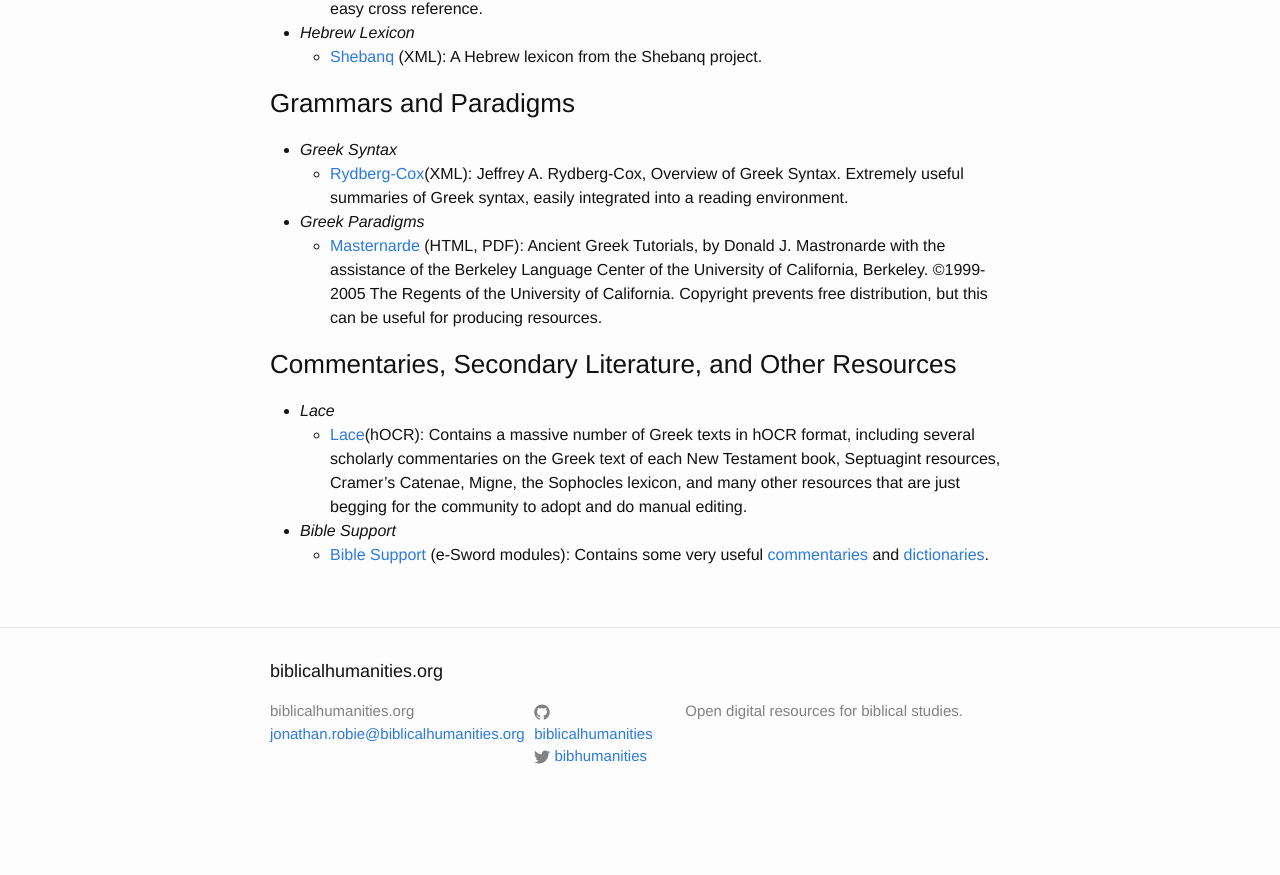
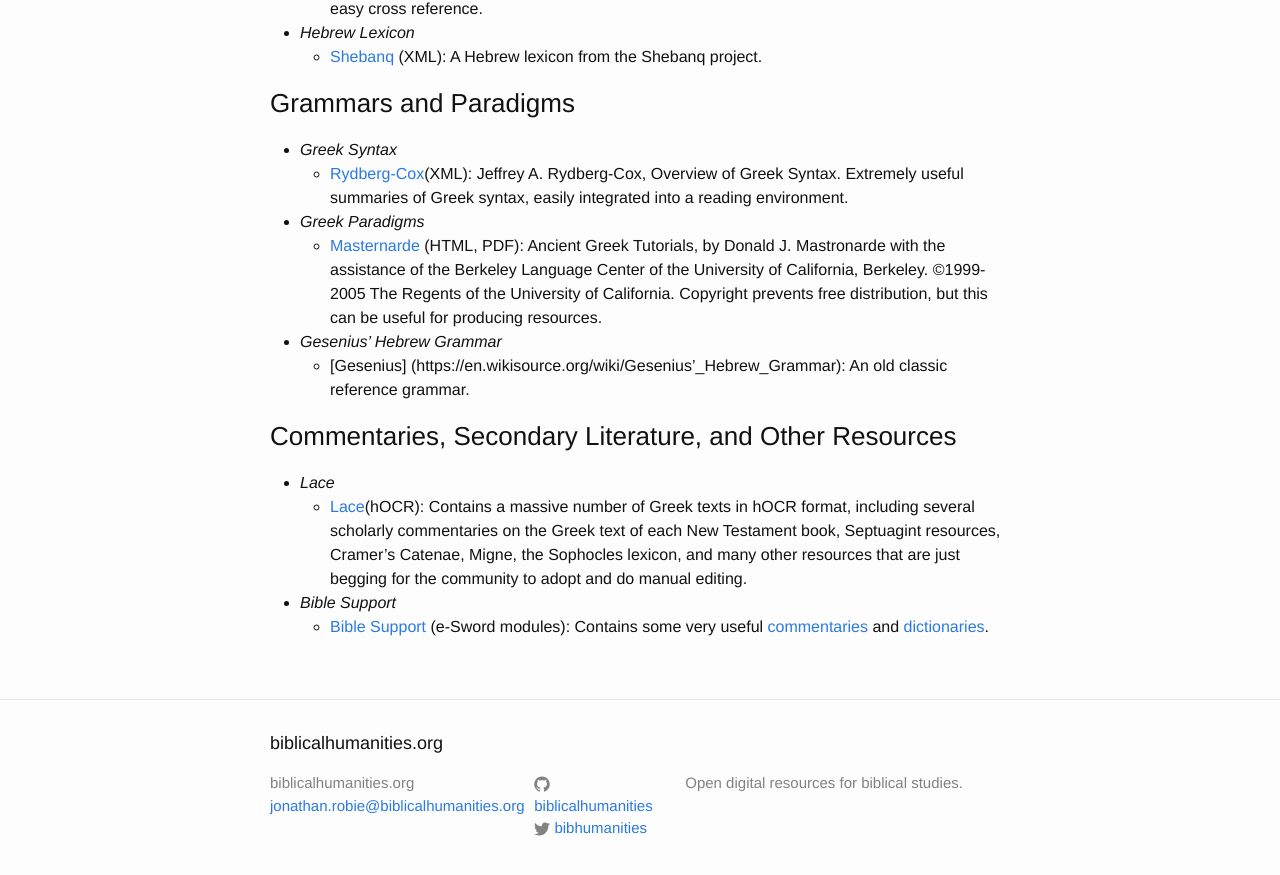
Before and after one commit to biblicalhumanities/biblicalhumanities.github.io, a Jekyll site: the page built from dashboard.md, in a window 1280 px wide and 900 px high, scrolled down 1946 px. Shown: the top 875 px of the window. Built offline with Jekyll 4.4.1, drawn with Linux system fonts in a browser that asks for light colours; before the commit the page ends 2774 px from its top, so only the background shows below that.

Commit message:
Added Gesenius

```diff
--- a/dashboard.md
+++ b/dashboard.md
@@ -74,6 +74,8 @@
   - [Rydberg-Cox](http://www.perseus.tufts.edu/hopper/dltext?doc=Perseus%3Atext%3A1999.04.0052)(XML): Jeffrey A. Rydberg-Cox, Overview of Greek Syntax. Extremely useful summaries of Greek syntax, easily integrated into a reading environment.
 - *Greek Paradigms*
   - [Masternarde](http://ucbclassics.dreamhosters.com/ancgreek/AGTdownload.zip) (HTML, PDF): Ancient Greek Tutorials, by Donald J. Mastronarde with the assistance of the Berkeley Language Center of the University of California, Berkeley. ©1999-2005 The Regents of the University of California. Copyright prevents free distribution, but this can be useful for producing resources.
+- *Gesenius' Hebrew Grammar*
+  - [Gesenius] (https://en.wikisource.org/wiki/Gesenius'_Hebrew_Grammar): An old classic reference grammar.
 
 ### Commentaries, Secondary Literature, and Other Resources
 
```
